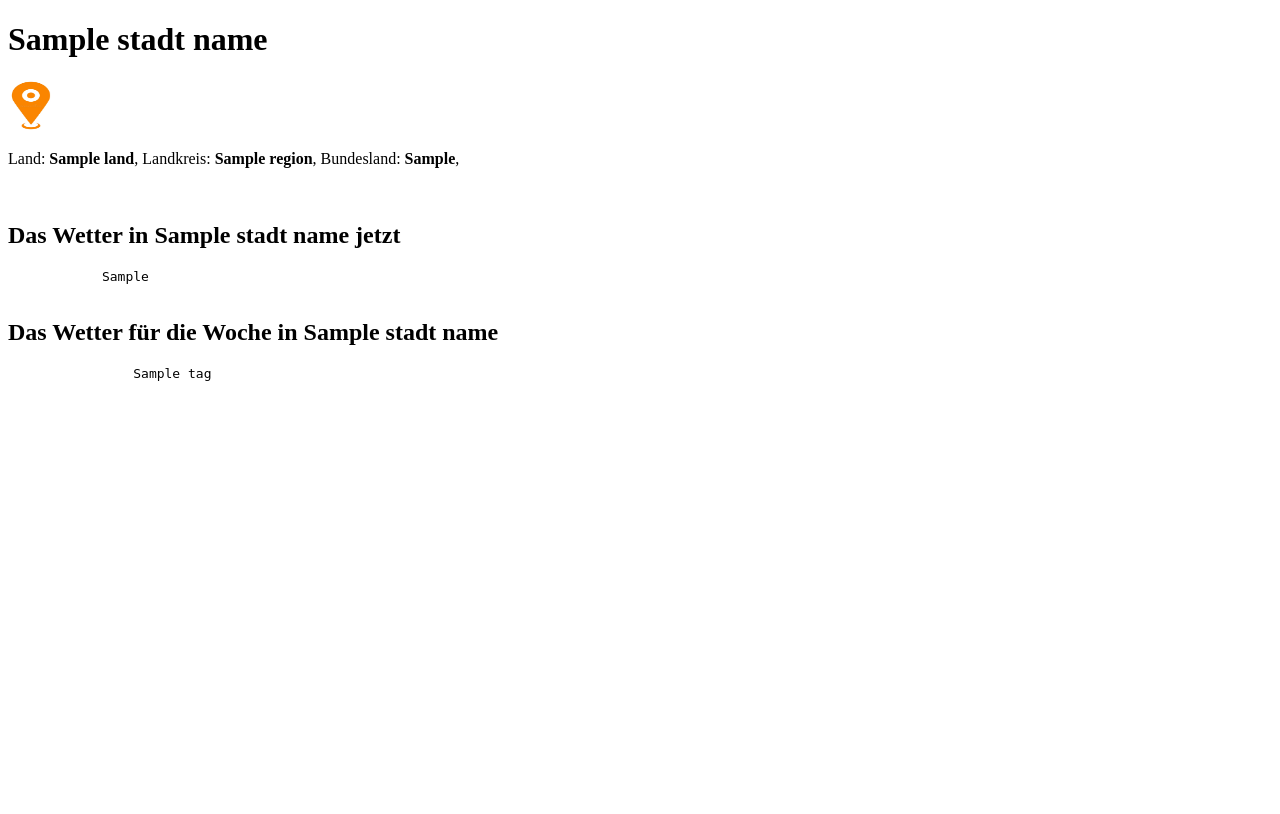
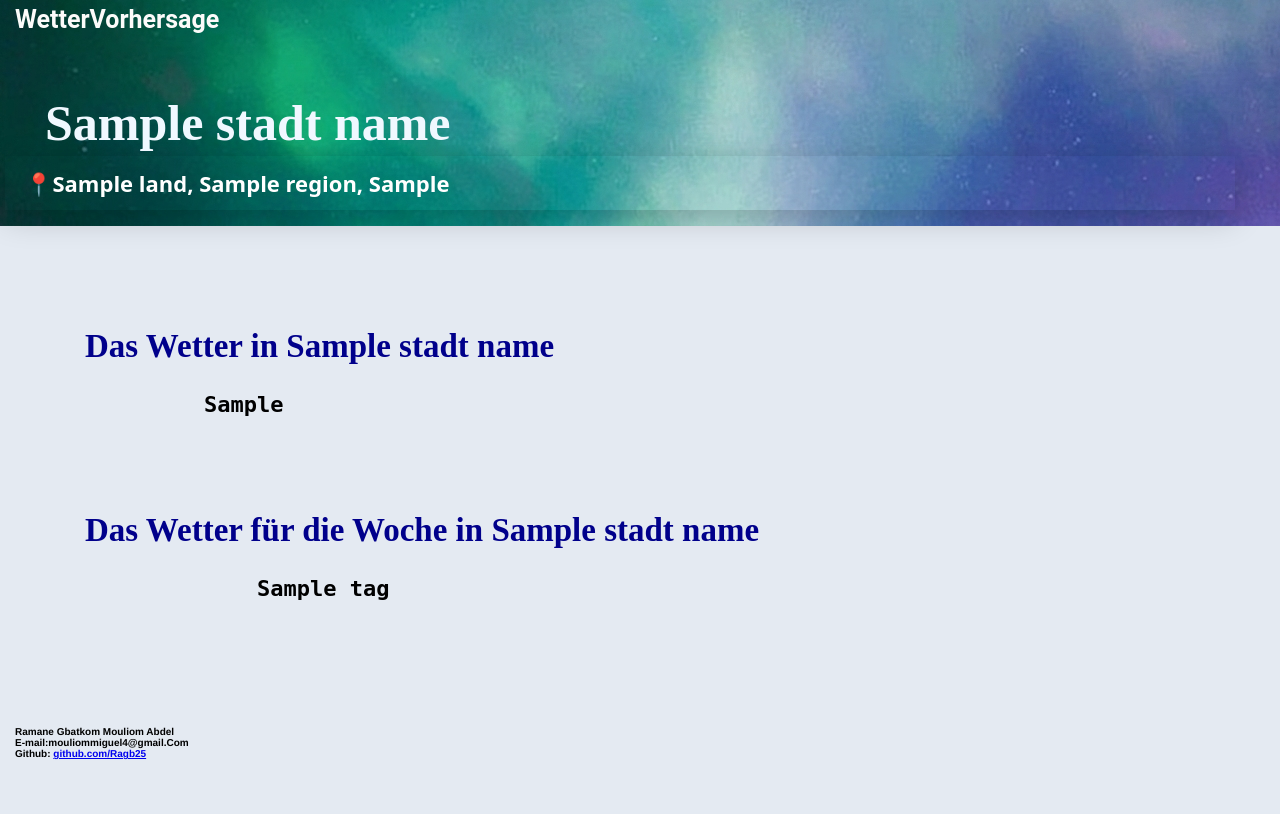
Before and after one commit to Ragb25/Wetter_projekt, a Python web app: template templates/wetter_page.html in a window 1280 px wide. Before the commit the page ends 381 px from the top, so only its background shows below. Run offline with Jinja, Linux system fonts and the light colour scheme; the template is opened without the code that fills it: most values are stand-ins (such as "Sample title", 1, 10 or a date in 2020).

Commit message:
Wetter page fertig gestellt

```diff
--- a/templates/wetter_page.html
+++ b/templates/wetter_page.html
@@ -4,41 +4,77 @@
 <html>
     <head>
         <title> Wetter Daten</title>
+
+        <style>
+            body {
+                background-color: rgba(228, 234, 242);
+                margin: 0;
+                padding: 0;
+                font-size: 22px;
+                padding: 45px;
+                background-image: url("/static/images/header.png");
+                background-repeat: no-repeat;
+                background-position: 0px -350px;
+
+            }
+            h3 { /*WetterVohersage */
+                font-family: 'Roboto', sans-serif;
+                color: rgb(252, 251, 250);
+                font-size: 25px;
+                margin-top: -40px;
+                margin-left: -30px;
+            }
+            h1 {
+                color: aliceblue;
+                font-size: 50px;
+                margin-top: 60px;
+
+            }
+
+            .localisation {
+                /* Disposition et alignement des éléments */
+
+                justify-content: space-between;
+                padding: 12px 20px;
+                margin-top: -30px;
+                margin-left: -40px;
+
+
+                /* Ombre douce sous la carte */
+                box-shadow: 0 8px 32px 0 rgba(0, 0, 0, 0.2);
+
+                /* Stylisation du texte */
+                color: #ffffff;
+                font-family: system-ui, -apple-system, sans-serif;
+                font-weight: 400;
+
+            }
+            h2 {
+                margin-left: 40px;
+                color: darkblue;
+                margin-top: 70px;
+            }
+            .kontakt {
+                font-family: 'Franklin Gothic Medium', 'Arial Narrow', Arial, sans-serif;
+                font-size: 10px;
+                margin-left: -30px;
+                margin-top: 100px;
+            }
+
+
+        </style>
     </head>
     <body>
+        <h3>WetterVorhersage</h3>
         <h1>{{ stadt_name }}</h1>
-        <img src="{{url_for('static', filename='images/Bildschirmfoto vom 2026-08-25 11-00-11.png')}}" alt="localisation Bild" height="50" width="50"><br>
 
 
-        <p>
-            Land: <b>{{land}}</b>,
-            Landkreis: <b>{{region}}</b>,
-            Bundesland: <b>{{info_random}}</b>,
+        <p class="localisation">
+            📍<b>{{land}}, <b>{{region}}, <b>{{info_random}}
         </p>
         <br>
-        <h2> Das Wetter in {{ stadt_name }} jetzt</h2>
+        <h2> Das Wetter in {{ stadt_name }}</h2>
 
-
-
-
-
-
-
-
-
-
-
-
-
-
-
-
-
-
-
-        <p>
-
-        </p>
         <pre>
             {{current_wetter}}
         </pre>
@@ -48,6 +84,15 @@
                 {{tag}}
         </pre>
 
+        <p class="kontakt">
+            <b>
+                Ramane Gbatkom Mouliom Abdel<br>
+                E-mail:mouliommiguel4@gmail.Com<br>
+                Github: <a href="https://github.com/Ragb25">github.com/Ragb25</a>
+            </b>
+        </p>
+
+
     </body>
 
 </html>
```
Also changed, not shown: templates/welcome_page.html (+30 -19 lines), .cache.sqlite.
